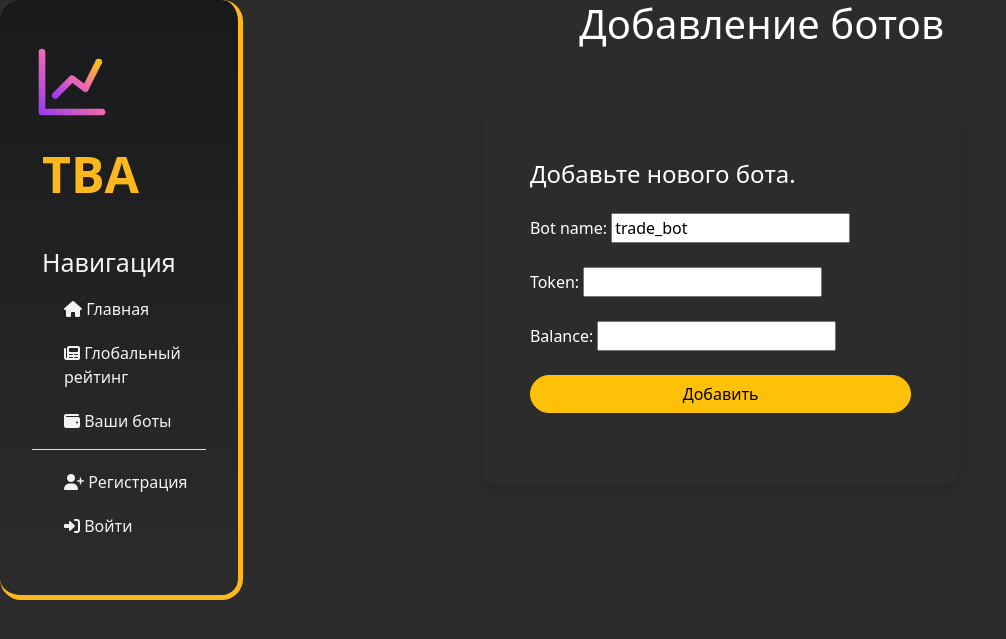
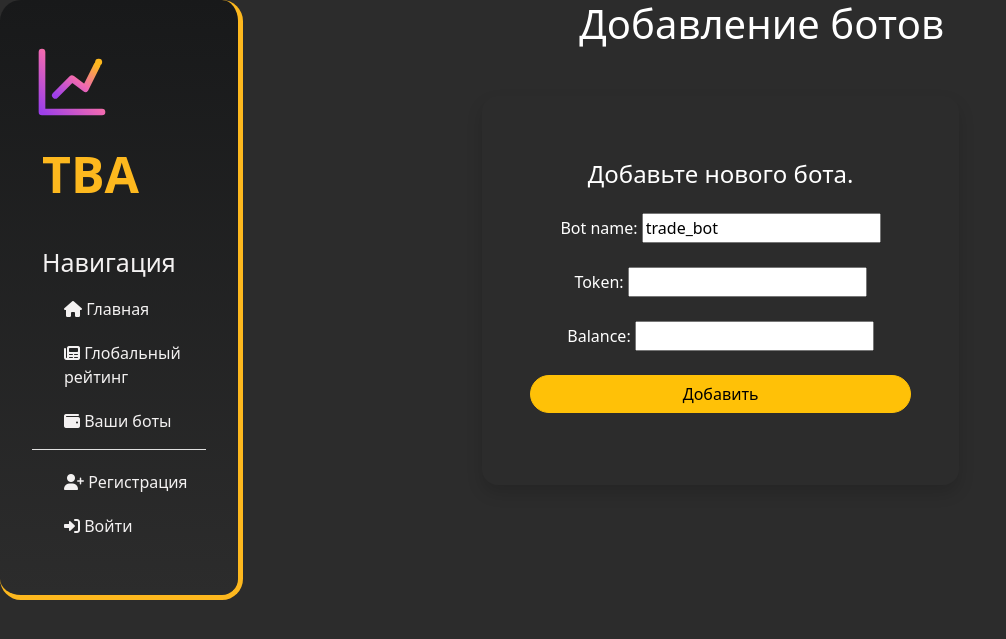
Before and after one commit to ska-19/trading_bots_arena_2, a Django app: page /bot/ in a window 1280 px wide. Shown: the top 639 px of the page, without its empty margins (0-1006 px from the left). Run offline with Django 4.2, Linux system fonts and the light colour scheme.

Commit message:
text-center

```diff
--- a/templates/add_bot.html
+++ b/templates/add_bot.html
@@ -29,7 +29,7 @@
 
   <div class="container">
     <div class="row mt-5">
-      <div class="shadow col-lg-6 m-auto p-5 text-white bg-success-subtle rounded-4">
+            <div class="shadow col-lg-6 m-auto p-5 text-white bg-success-subtle  rounded-4 text-center">
         <p class="h4 py-3" >Добавьте нового бота.</p>
 
         <form action="" method="POST" novalidate> {% csrf_token %}
--- a/templates/register.html
+++ b/templates/register.html
@@ -29,7 +29,7 @@
 
   <div class="container">
     <div class="row mt-5">
-      <div class="shadow col-lg-6 m-auto p-5 text-white bg-success-subtle rounded-4">
+        <div class="shadow col-lg-6 m-auto p-5 text-white bg-success-subtle  rounded-4 text-center">
         <p class="h4 py-3" >Создайте новый аккаунт.</p>
 
         <form action="" method="POST" novalidate> {% csrf_token %}
```
Also changed, not shown: db.sqlite3.
